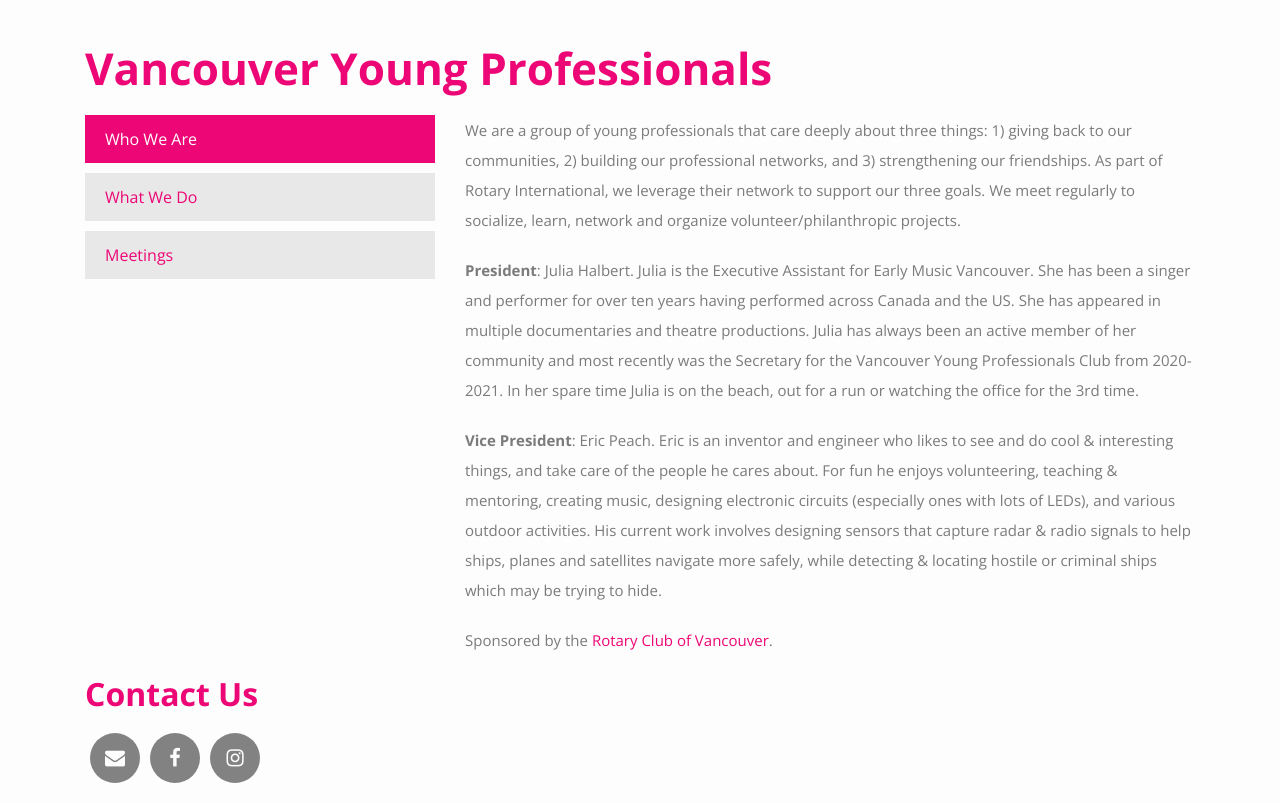
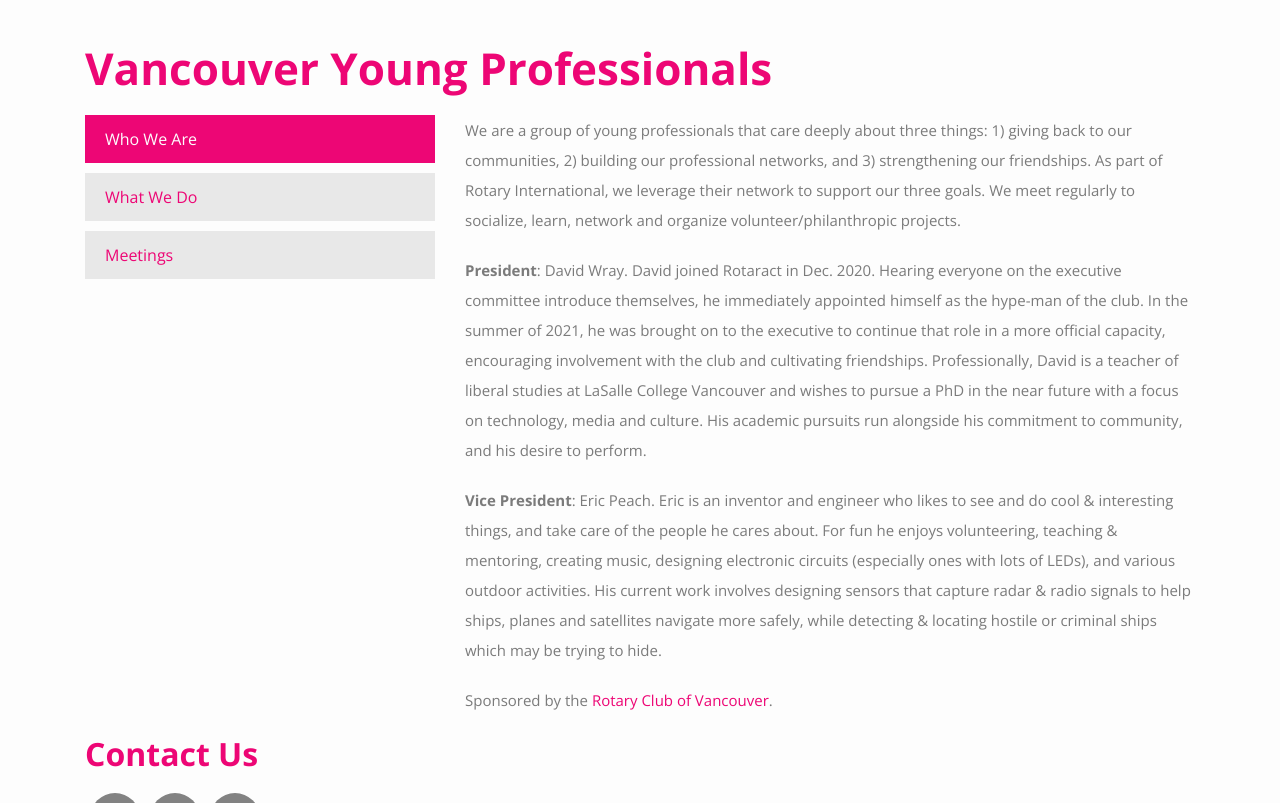
Before and after one commit to rotaract5040/rotaract5040.github.io, a Jekyll site: the page built from _clubs/vancouver_young_professionals.md, in a window 1280 px wide and 900 px high, scrolled down 670 px, cut to the strip 0-803 px from the top of the window. Built offline with Jekyll 4.4.1, drawn with Linux system fonts in a browser that asks for light colours; nearby versions of some CDN libraries; Markdown is read by kramdown in place of the engine named in the settings.

Commit message:
Update vancouver_young_professionals.md

```diff
--- a/_clubs/vancouver_young_professionals.md
+++ b/_clubs/vancouver_young_professionals.md
@@ -8,7 +8,7 @@
     who_we_are: |
         We are a group of young professionals that care deeply about three things: 1) giving back to our communities, 2) building our professional networks, and 3) strengthening our friendships. As part of Rotary International, we leverage their network to support our three goals. We meet regularly to socialize, learn, network and organize volunteer/philanthropic projects.
 
-        **President**: Julia Halbert. Julia is the Executive Assistant for Early Music Vancouver. She has been a singer and performer for over ten years having performed across Canada and the US. She has appeared in multiple documentaries and theatre productions. Julia has always been an active member of her community and most recently was the Secretary for the Vancouver Young Professionals Club from 2020-2021. In her spare time Julia is on the beach, out for a run or watching the office for the 3rd time.
+        **President**: David Wray. David joined Rotaract in Dec. 2020. Hearing everyone on the executive committee introduce themselves, he immediately appointed himself as the hype-man of the club. In the summer of 2021, he was brought on to the executive to continue that role in a more official capacity, encouraging involvement with the club and cultivating friendships. Professionally, David is a teacher of liberal studies at LaSalle College Vancouver and wishes to pursue a PhD in the near future with a focus on technology, media and culture. His academic pursuits run alongside his commitment to community, and his desire to perform.
 
         **Vice President**: Eric Peach. Eric is an inventor and engineer who likes to see and do cool & interesting things, and take care of the people he cares about. For fun he enjoys volunteering, teaching & mentoring, creating music, designing electronic circuits (especially ones with lots of LEDs), and various outdoor activities. His current work involves designing sensors that capture radar & radio signals to help ships, planes and satellites navigate more safely, while detecting & locating hostile or criminal ships which may be trying to hide.
 
```
